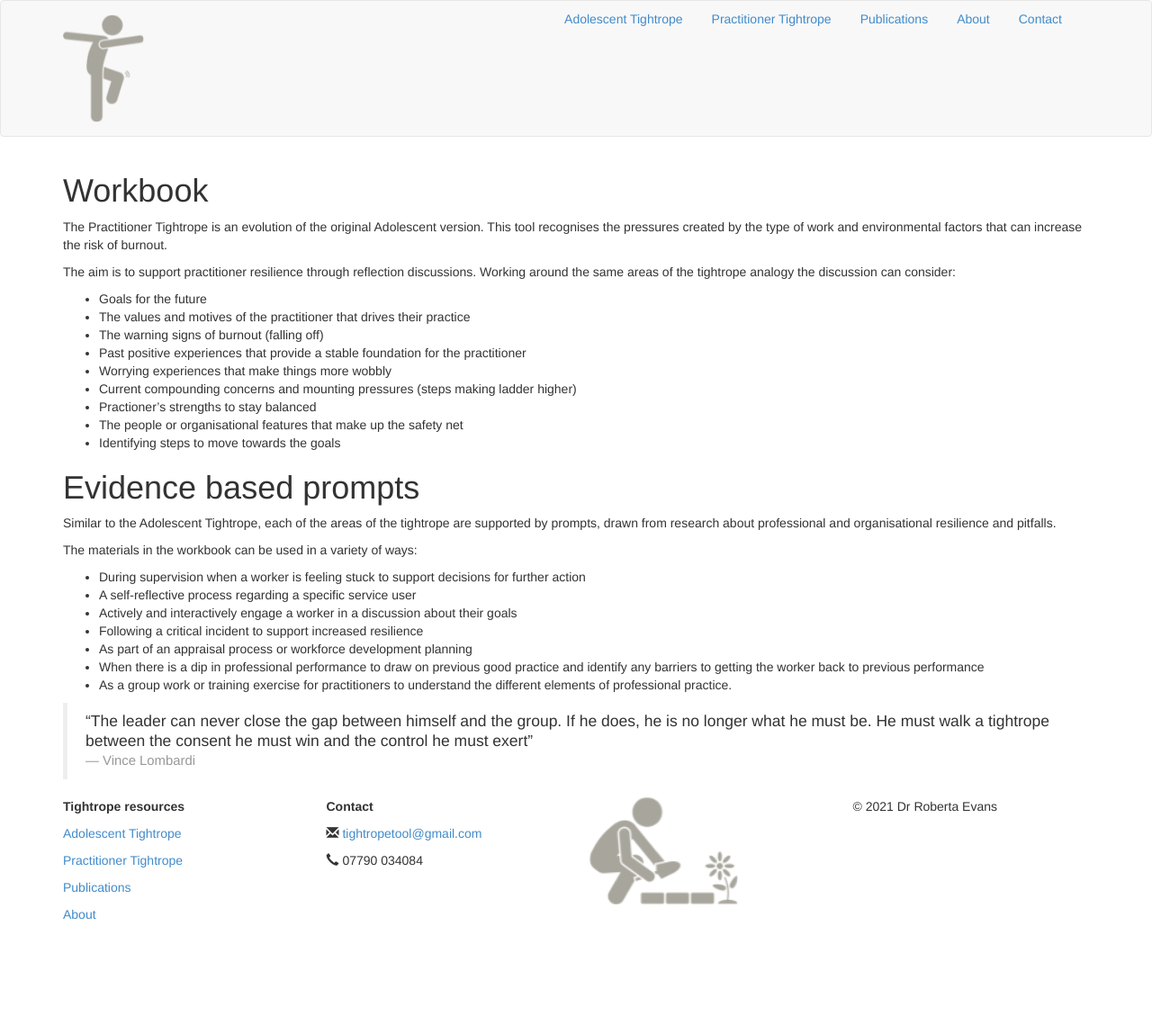
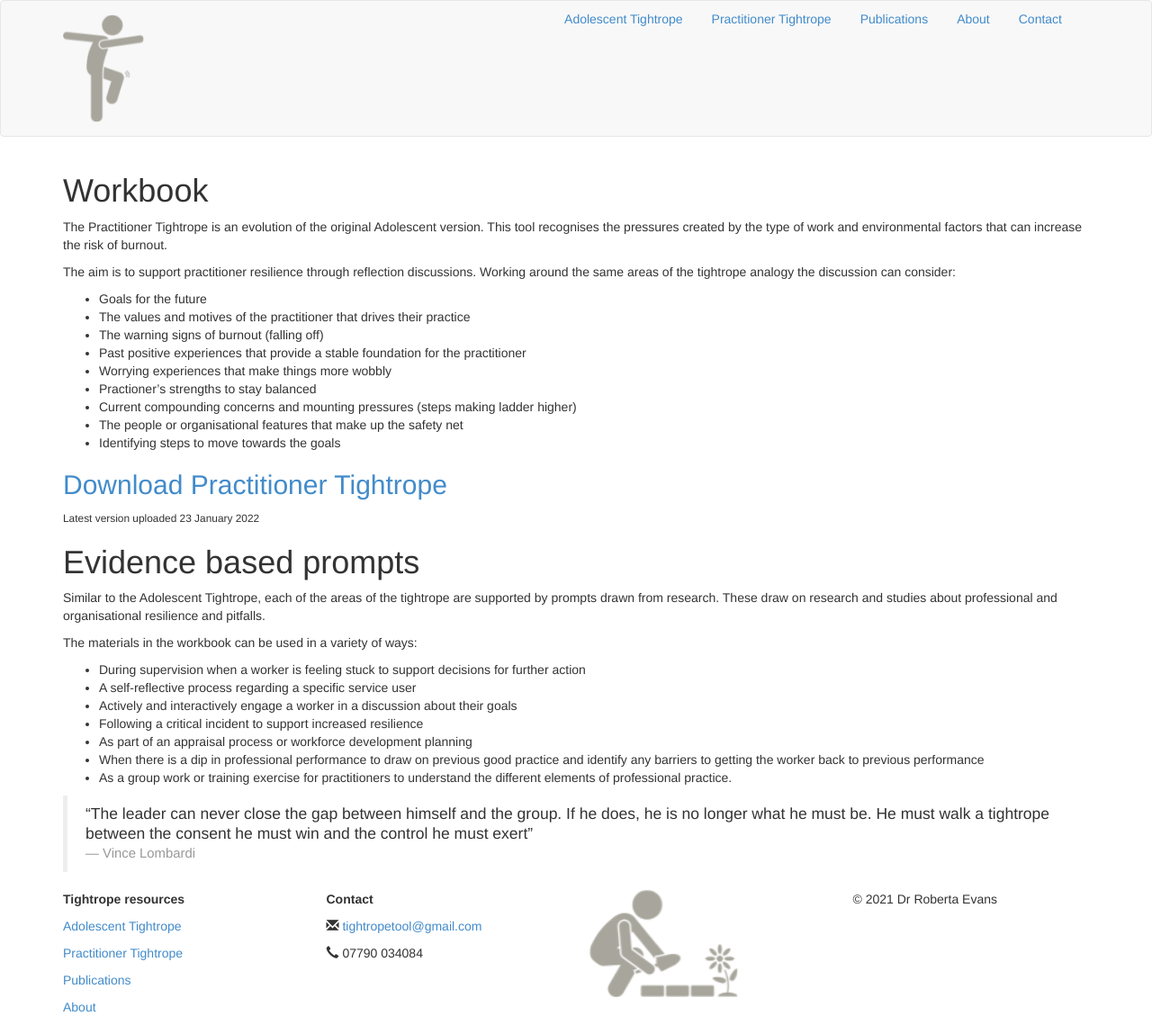
Before and after one commit to retrotravelbug/tightropetool, a Jekyll site: the page built from practitioner tightrope.md, in a window 1280 px wide. Shown: the whole page at 90% size. Built offline with Jekyll 4.4.1, drawn with Linux system fonts in a browser that asks for light colours; nearby versions of some CDN libraries; before the commit the page ends 1036 px from its top, so only the background shows below that.

Commit message:
Update practitioner tightrope.md

```diff
--- a/practitioner tightrope.md
+++ b/practitioner tightrope.md
@@ -15,15 +15,17 @@ The aim is to support practitioner resilience through reflection discussions. Wo
   - The warning signs of burnout (falling off)
   - Past positive experiences that provide a stable foundation for the practitioner
   - Worrying experiences that make things more wobbly
+  - Practioner's strengths to stay balanced
   - Current compounding concerns and mounting pressures (steps making ladder higher)
-  - Practioner's strengths to stay balanced
   - The people or organisational features that make up the safety net
   - Identifying steps to move towards the goals
 
+## [Download Practitioner Tightrope]
+<small>Latest version uploaded 23 January 2022<small>
 
 # Evidence based prompts
 
-Similar to the Adolescent Tightrope, each of the areas of the tightrope are supported by prompts, drawn from research about professional and organisational resilience and pitfalls.
+Similar to the Adolescent Tightrope, each of the areas of the tightrope are supported by prompts drawn from research. These draw on research and studies about professional and organisational resilience and pitfalls.
 
 The materials in the workbook can be used in a variety of ways:
 
@@ -37,3 +39,5 @@ The materials in the workbook can be used in a variety of ways:
 
 > "The leader can never close the gap between himself and the group. If he does, he is no longer what he must be. He must walk a tightrope between the consent he must win and the control he must exert"
 > <small>Vince Lombardi</small>
+
+[download practitioner tightrope]: downloads/Practitioner%20Tightrope%202021.pdf
```
